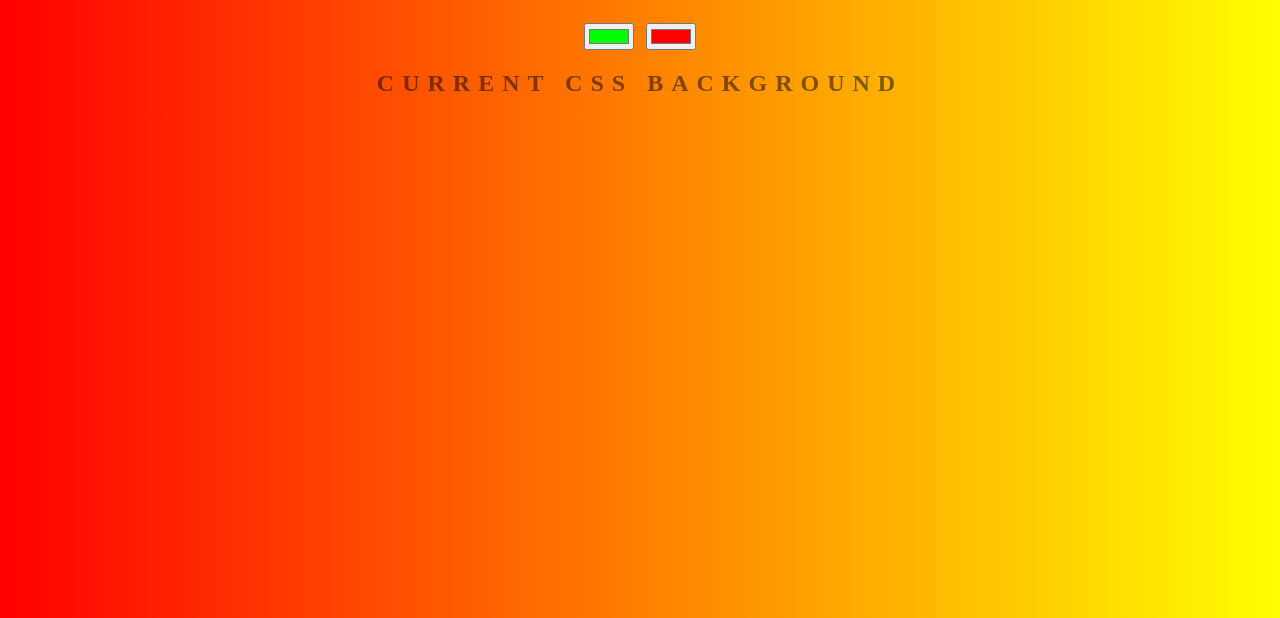
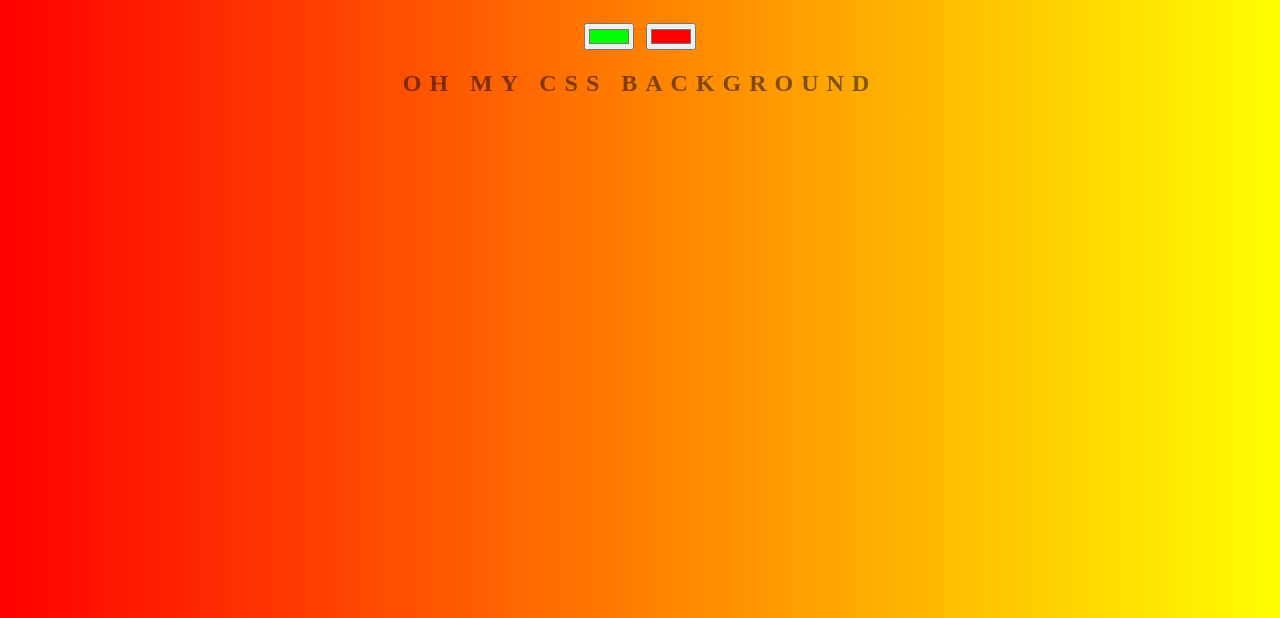
Before and after one commit to gideonpeters/background-generator, a plain HTML site: page index.html in a window 1280 px wide. Shown: the part 182-800 px from the top of the page. Drawn offline with Linux system fonts and the light colour scheme.

Commit message:
Changing text

```diff
--- a/index.html
+++ b/index.html
@@ -9,7 +9,7 @@
 	<input class="color1" type="color" name="color1" value = "#00ff00">
 	<input class="color2" type="color" name="color2" value = "#ff0000">
 
-	<h2>Current CSS Background</h2>
+	<h2>Oh my CSS Background</h2>
 	<h3></h3>
 	<script type="text/javascript" src = "script.js"></script>
 </body>
```
